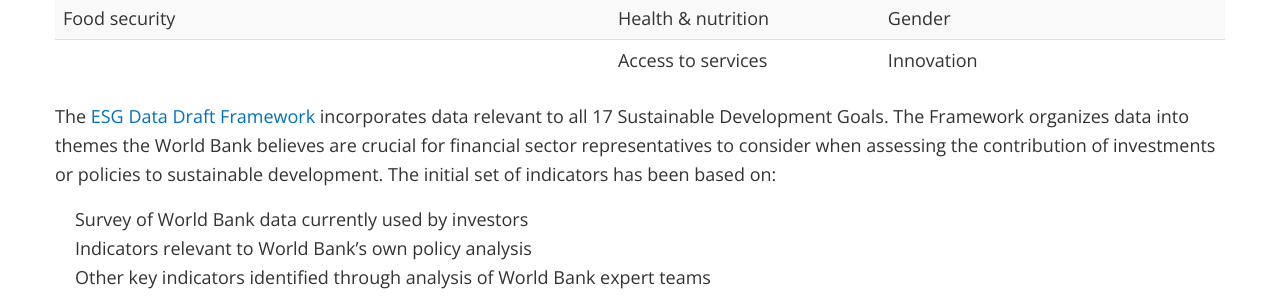
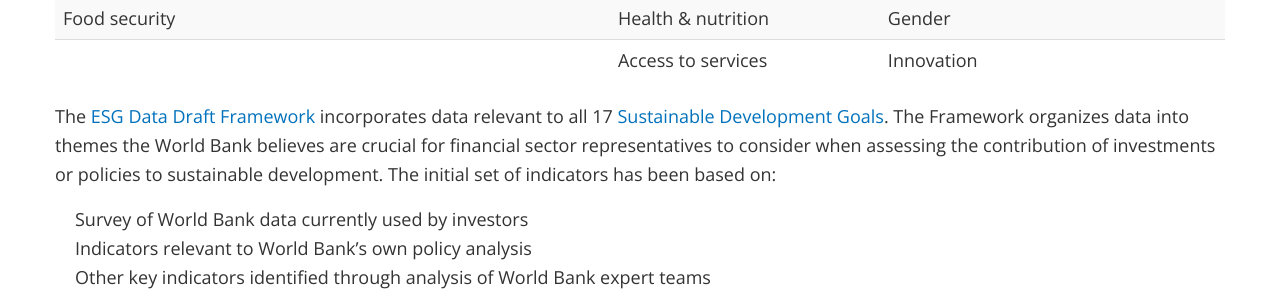
Before and after one commit to tgherzog/wbg-esg-website, a Jekyll site: the page built from why-esg-matters.md, in a window 1280 px wide. Shown: the part 1374-1671 px from the top of the page. Built offline with Jekyll 4.4.1, drawn with Linux system fonts in a browser that asks for light colours; nearby versions of some CDN libraries; some web fonts are replaced; library files that are not in the unit come from our copies.

Commit message:
More edits

```diff
--- a/css/esg-custom.css
+++ b/css/esg-custom.css
@@ -121,6 +121,22 @@
   margin-top: 40px;
 }
 
+.staff-profile img {
+  width: 80px;
+  float: left;
+  margin: 0 1rem 0 0;
+}
+
+.staff-profile p {
+  font-size: 0.9rem;
+  line-height: 1.1em;
+  margin: 0 0 0.5em;
+}
+
+.staff-profile p.name {
+  font-weight: bold;
+}
+
 /* END ESG styles added by Tim */
 
 /*.row.display-flex {
--- a/listing.html
+++ b/data-framework.html
@@ -1,5 +1,5 @@
 ---
-title: About the ESG Dataset
+title: ESG Data Framework
 ---
 
                   <p>The table below shows the indicators available in the draft ESG dataset:</p>
--- a/why-esg-matters.md
+++ b/why-esg-matters.md
@@ -52,8 +52,8 @@
                                        | Access to services     | Innovation
 {: .table .table-striped :}
 
-The [ESG Data Draft Framework][fw] incorporates data relevant to all 17 Sustainable
-Development Goals. The Framework organizes data into themes the World Bank
+The [ESG Data Draft Framework][fw] incorporates data relevant to all 17 [Sustainable
+Development Goals][sdgs]. The Framework organizes data into themes the World Bank
 believes are crucial for financial sector representatives to consider when
 assessing the contribution of investments or policies to sustainable
 development. The initial set of indicators has been based on:
```
Also changed, not shown: other parts of why-esg-matters.md (+1 -0 lines), engage.md (+20 -1 lines), index.html (+19 -8 lines), under-construction.md (added, +5 -0 lines), img/caravan2.jpg.
